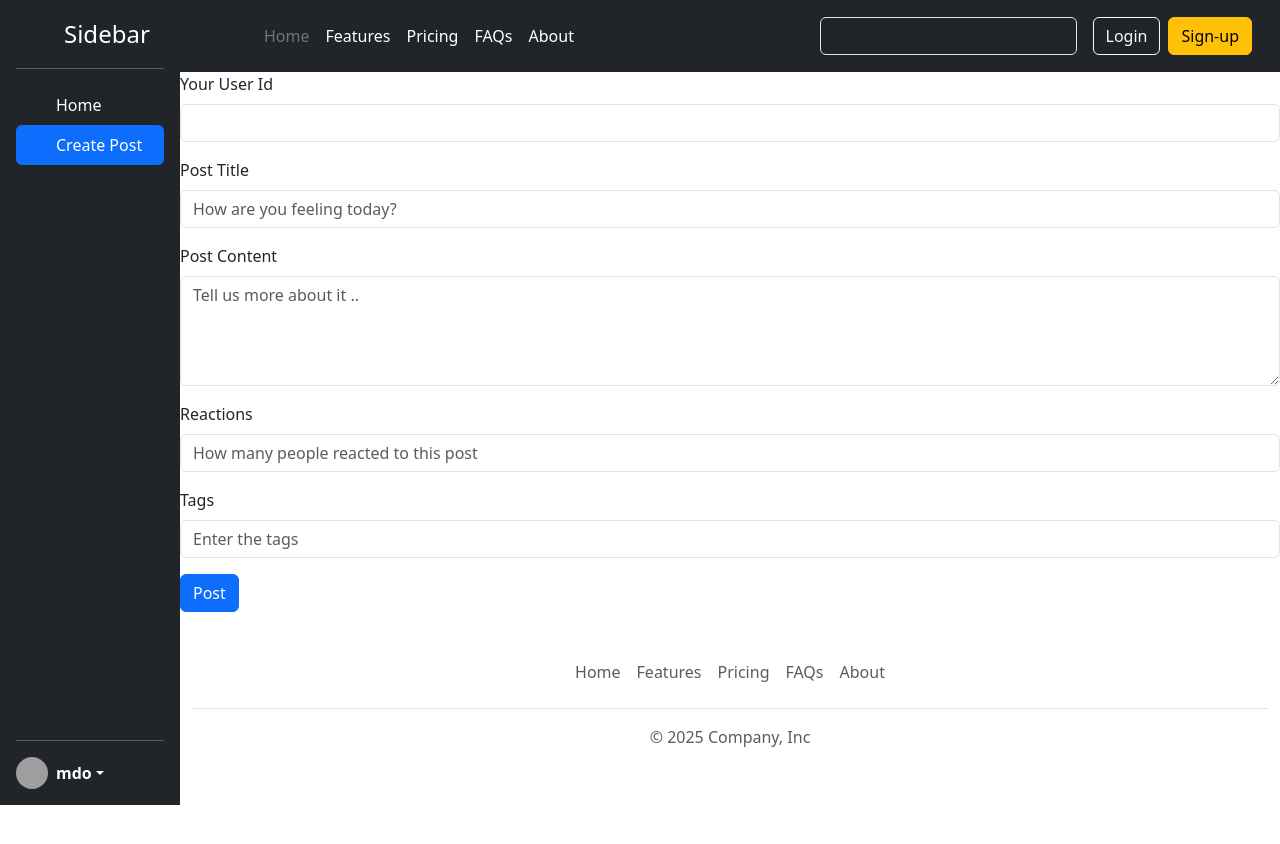
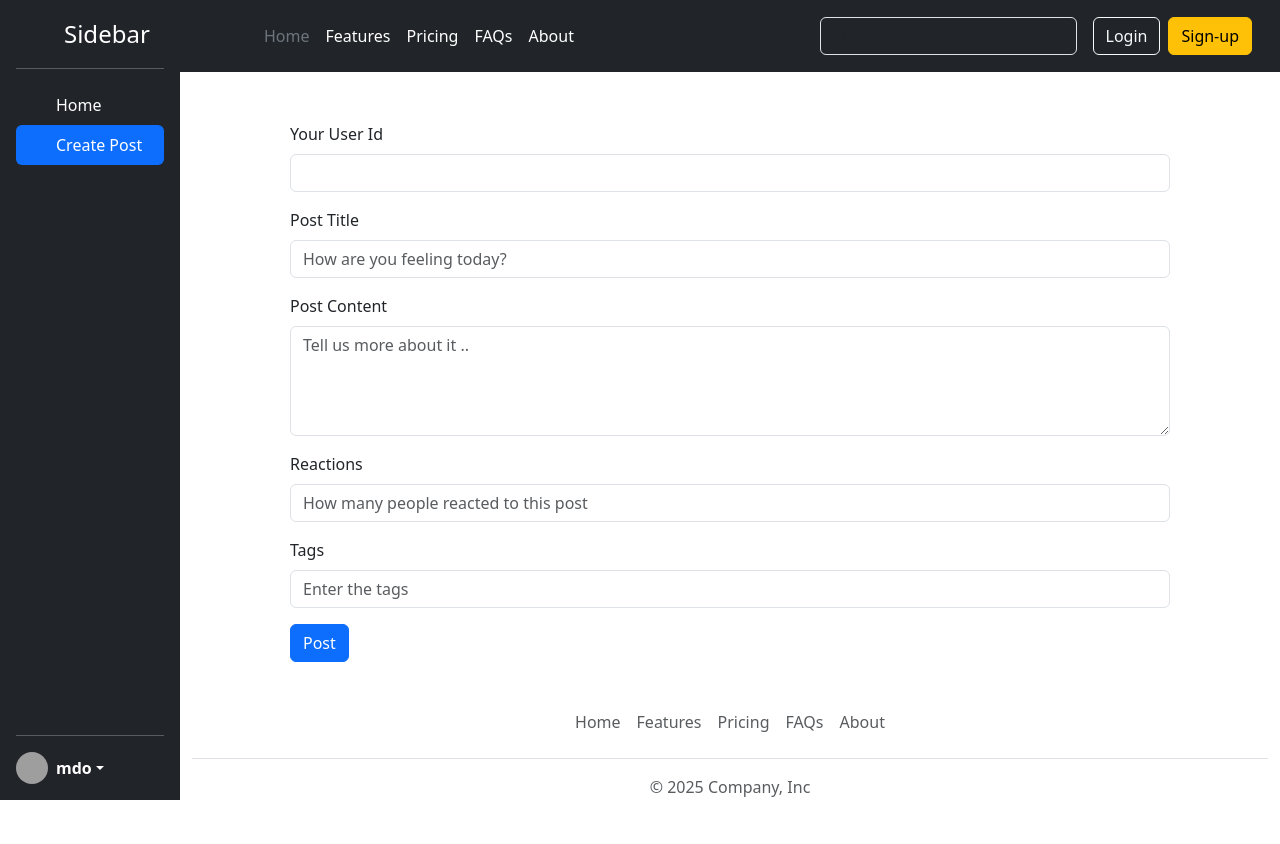
Before and after one commit to Ayush201738982361/react_socialmedia_project, a React (Vite) app in the folder client/: page / in a window 1280 px wide. Both pictures are taken after a click on the item "Create Post". Shown: the top 844 px of the page. Before the commit the page ends 805 px from the top, so only its background shows below. Built offline with nearby package versions, Linux system fonts and the light colour scheme; grey boxes are pictures that could not be loaded.

Commit message:
Changed margin of the form

```diff
--- a/client/src/App.css
+++ b/client/src/App.css
@@ -8,6 +8,7 @@
 
 .sidebar {
   min-height: 800px;
+  height: 100%;
 }
 
 .post-card {
@@ -18,3 +19,9 @@
   width: 100%;
   margin-top: 10px;
 }
+
+.create-post {
+  margin-top: 50px;
+  width: 80%;
+  margin-left: 10%;
+}
```
